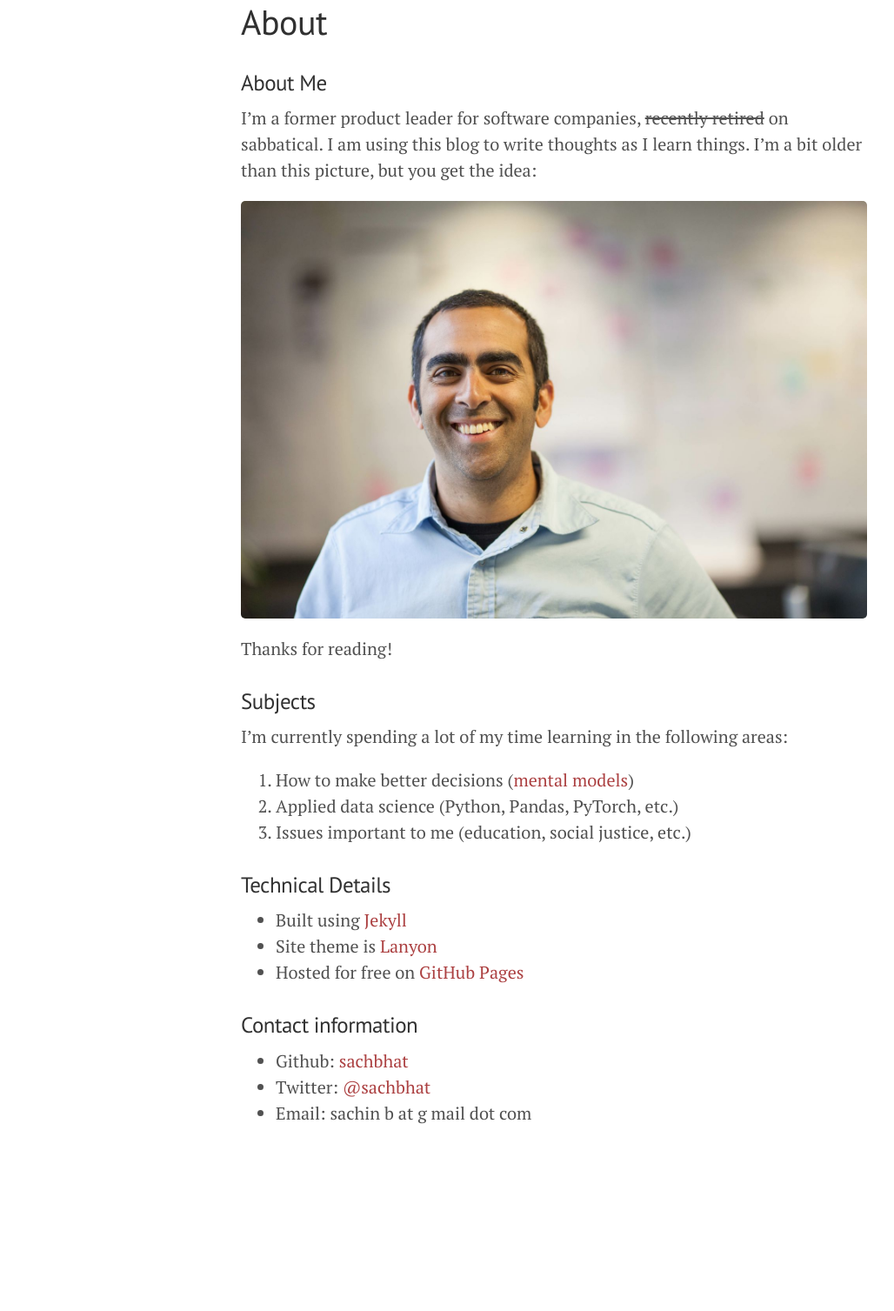
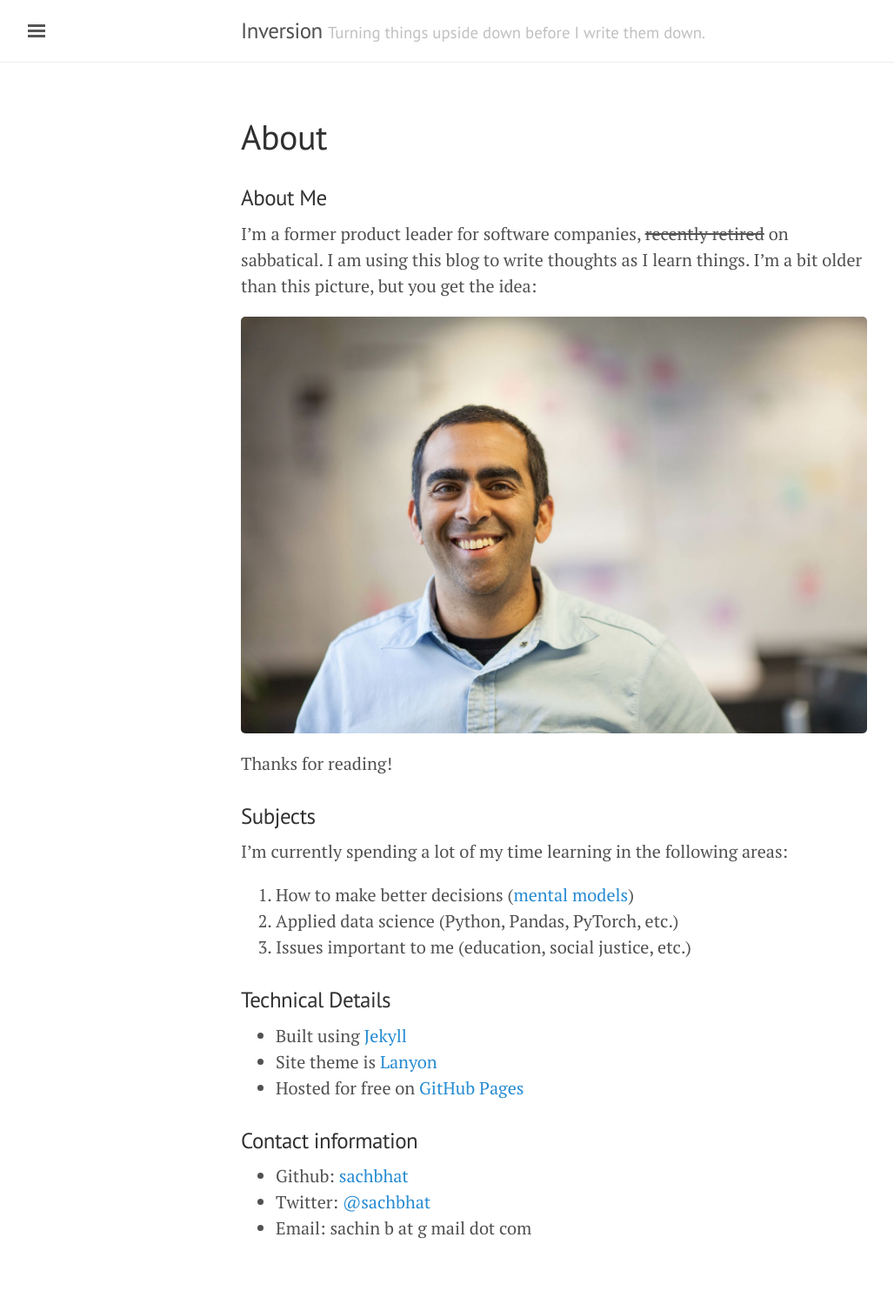
Before and after one commit to sachbhat/sachbhat.github.io, a Jekyll site: the page built from about.md, in a window 1280 px wide. Shown: the whole page at 87% size, without its empty margins (3-1031 px from the left). Built offline with Jekyll 4.4.1, drawn with Linux system fonts in a browser that asks for light colours; before the commit the page ends 1375 px from its top, so only the background shows below that; some of the changed lines change nothing that is shown.

Commit message:
Changed theme. Added about page. Fixed sidebar

```diff
--- a/_config.yml
+++ b/_config.yml
@@ -1,29 +1,24 @@
-# Dependencies
-# markdown:         redcarpet
-# highlighter:      pygments
-
 # Permalinks
-permalink:        pretty
-# relative_permalinks: true
+#
+# Use of `relative_permalinks` ensures post links from the index work properly.
+permalink:           pretty
 
 # Setup
-title:            'Data Monster'
-tagline:          'No tagline yet'
-description:      'Data explorations by a data scientist hobbyist.'
-# <a href="http://hyde.getpoole.com">Hyde</a> theme produced by <a href="https://twitter.com/mdo" target="_blank">@mdo</a>.'
-url:              'https://sachbhat.github.io'
-baseurl:          '/'
+title:               Inversion
+tagline:             'Turning things upside down before I write them down.'
+description:         'Deep data dives into subjects important to me (education, equity, social justice), notes on books read, and other miscellaneous things. Theme made by <a href="https://twitter.com/mdo" target="_blank">@mdo</a>.'
+url:                 https://sachbhat.github.io
+baseurl:             ''
+paginate:            5
 
+# About/contact
 author:
-  name:           'Sachin Bhatia'
-  url:            https://twitter.com/sachbhat
-
-paginate:         5
+  name:              Sachin Bhatia
+  url:               https://twitter.com/sachbhat
+  email:             sachinb#blog@gmail.com
 
 # Custom vars
-version:          2.1.0
+version:             1.0.0
 
-github:
-  repo:           https://github.com/sachbhat/
 
-future: true
+excerpt_separator: <!--more-->
--- a/_layouts/default.html
+++ b/_layouts/default.html
@@ -3,13 +3,45 @@
 
   {% include head.html %}
 
-  <body class="theme-base-08">
+  <body>
 
     {% include sidebar.html %}
 
-    <div class="content container">
-      {{ content }}
+    <!-- Wrap is the content to shift when toggling the sidebar. We wrap the
+         content to avoid any CSS collisions with our real content. -->
+    <div class="wrap">
+      <div class="masthead">
+        <div class="container">
+          <h3 class="masthead-title">
+            <a href="{{ site.baseurl }}/" title="Home">{{ site.title }}</a>
+            <small>{{ site.tagline }}</small>
+          </h3>
+        </div>
+      </div>
+
+      <div class="container content">
+        {{ content }}
+      </div>
     </div>
 
+    <label for="sidebar-checkbox" class="sidebar-toggle"></label>
+
+    <script>
+      (function(document) {
+        var toggle = document.querySelector('.sidebar-toggle');
+        var sidebar = document.querySelector('#sidebar');
+        var checkbox = document.querySelector('#sidebar-checkbox');
+
+        document.addEventListener('click', function(e) {
+          var target = e.target;
+
+          if(!checkbox.checked ||
+             sidebar.contains(target) ||
+             (target === checkbox || target === toggle)) return;
+
+          checkbox.checked = false;
+        }, false);
+      })(document);
+    </script>
   </body>
 </html>
```
